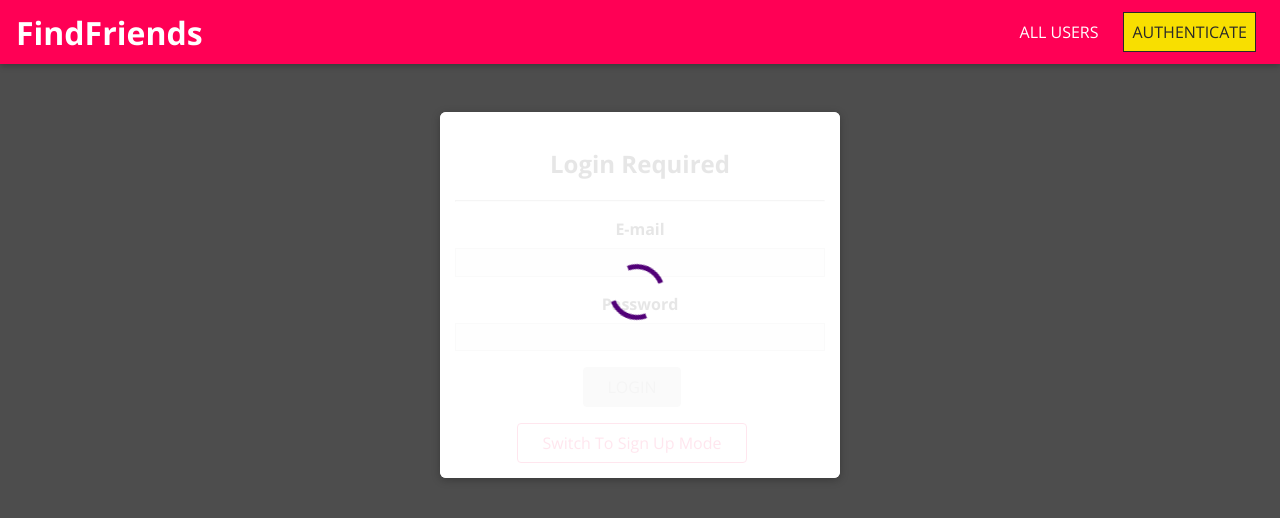
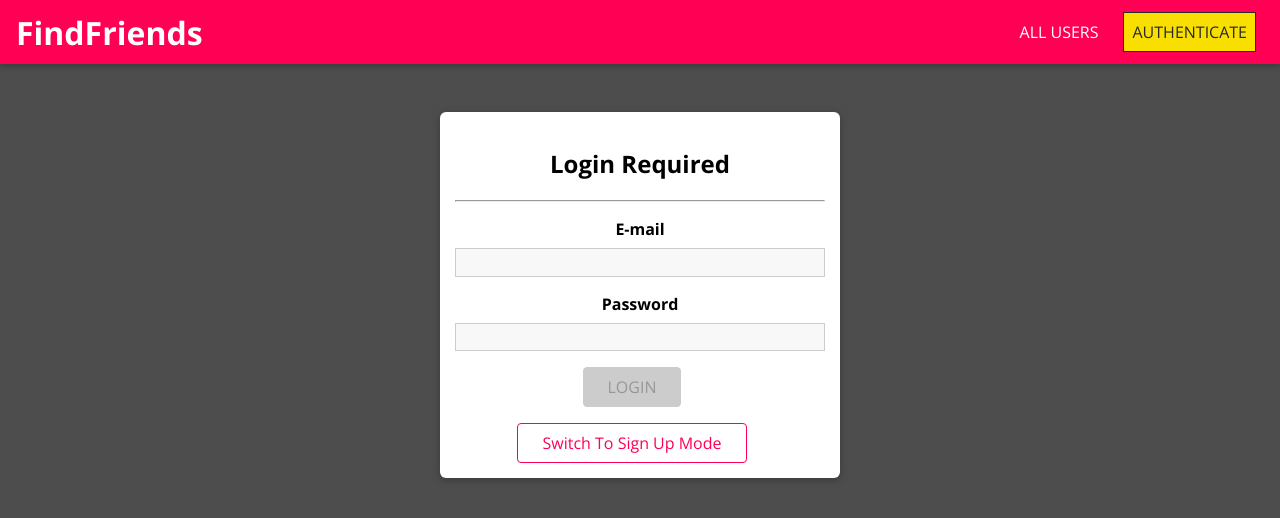
Before and after one commit to rohanrony250/TouristSpace---MERN, a React (Create React App) app in the folder frontend/: page /auth in a window 1280 px wide. Shown: the top 518 px of the page. Built offline with nearby package versions, Linux system fonts and the light colour scheme.

Commit message:
auth/loadingState minor bugs fixed

```diff
--- a/frontend/src/pages/Authentication/Auth.js
+++ b/frontend/src/pages/Authentication/Auth.js
@@ -101,7 +101,7 @@ const Auth = () =>
 
     return(
         <Card className = "authentication">
-            {<LoadingState asOverlay/>}
+            {isLoading && <LoadingState asOverlay/>}
             <h2>
                 Login Required
             </h2>
```
